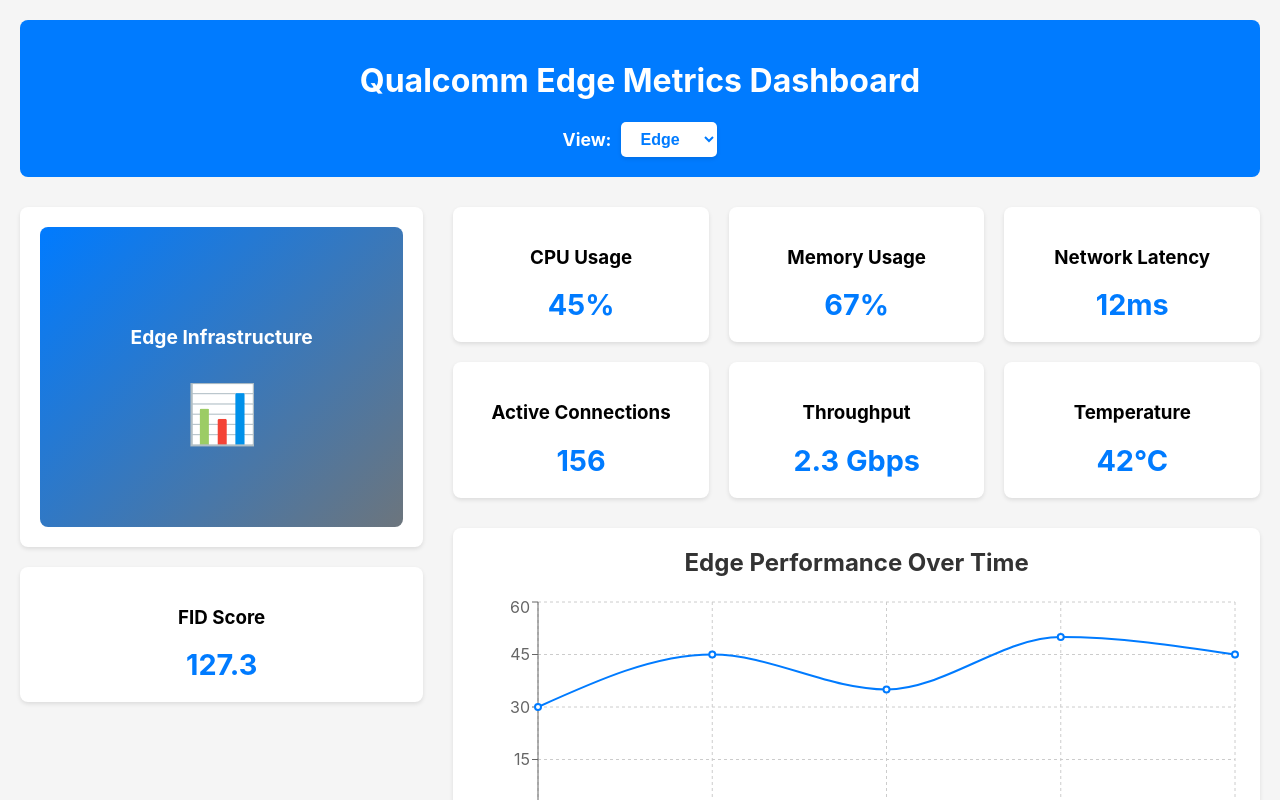
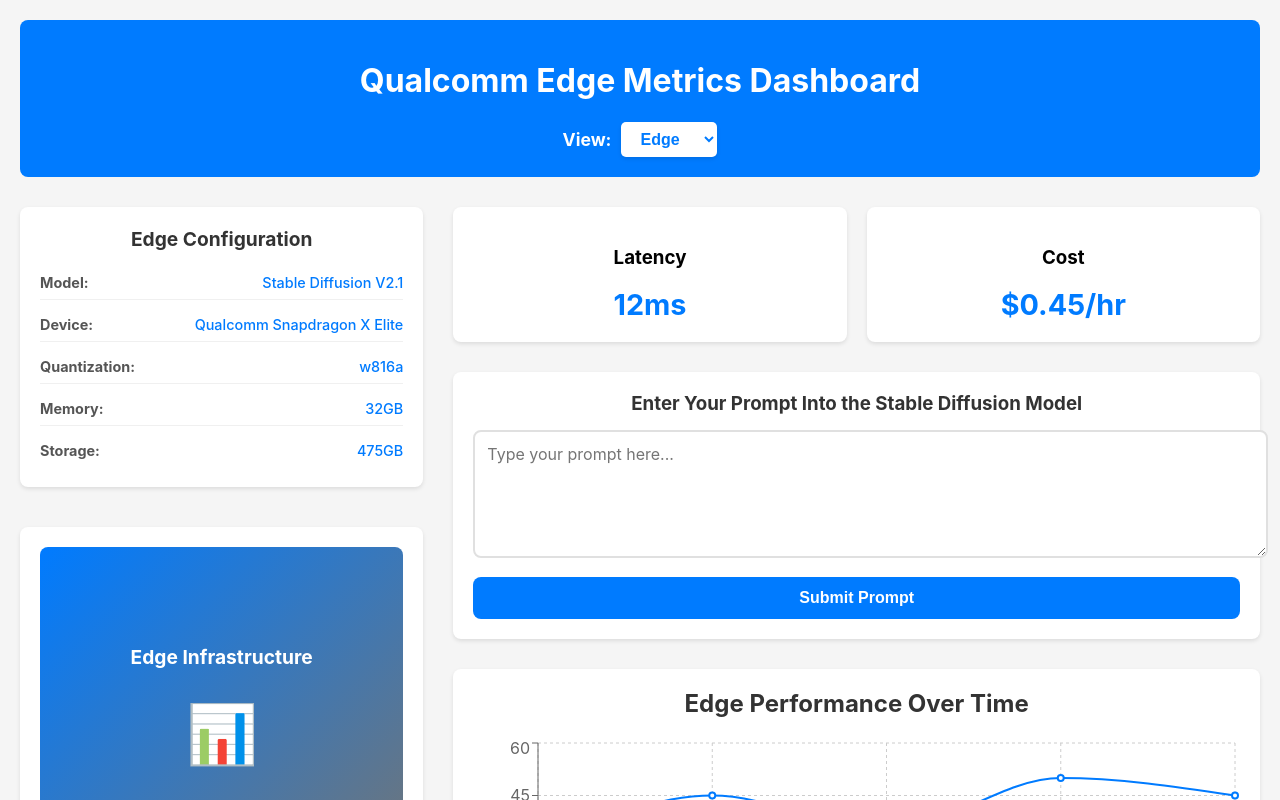
Before and after one commit to mdawn65/qualcomm-interface, a React (Create React App) app in the folder simple-dashboard/: page / in a window 1280 px wide. Shown: the top 800 px of the page. Built offline with nearby package versions, Linux system fonts and the light colour scheme.

Commit message:
Updated information on the dashboard

```diff
--- a/package.json
+++ b/package.json
@@ -10,6 +10,7 @@
     "react": "^19.2.0",
     "react-dom": "^19.2.0",
     "react-scripts": "5.0.1",
+    "recharts": "^3.3.0",
     "web-vitals": "^2.1.4"
   },
   "scripts": {
@@ -35,5 +36,10 @@
       "last 1 firefox version",
       "last 1 safari version"
     ]
+  },
+  "devDependencies": {
+    "autoprefixer": "^10.4.21",
+    "postcss": "^8.5.6",
+    "tailwindcss": "^4.1.16"
   }
 }
--- a/simple-dashboard/src/App.css
+++ b/simple-dashboard/src/App.css
@@ -177,6 +177,115 @@
   margin-bottom: 30px;
 }
 
+.metrics-grid-small {
+  display: grid;
+  grid-template-columns: repeat(2, 1fr);
+  gap: 20px;
+  margin-bottom: 30px;
+}
+
+.prompt-container {
+  background: white;
+  border-radius: 8px;
+  box-shadow: 0 2px 4px rgba(0, 0, 0, 0.1);
+  padding: 20px;
+  margin-bottom: 30px;
+  text-align: left;
+}
+
+.prompt-container h3 {
+  margin-top: 0;
+  margin-bottom: 15px;
+  color: #333;
+  text-align: center;
+}
+
+.prompt-input {
+  width: 100%;
+  padding: 12px;
+  border: 2px solid #e0e0e0;
+  border-radius: 8px;
+  font-size: 1em;
+  font-family: inherit;
+  resize: vertical;
+  min-height: 100px;
+  margin-bottom: 15px;
+}
+
+.prompt-input:focus {
+  outline: none;
+  border-color: #007bff;
+  box-shadow: 0 0 0 2px rgba(0, 123, 255, 0.25);
+}
+
+.submit-button {
+  background-color: #007bff;
+  color: white;
+  border: none;
+  padding: 12px 24px;
+  border-radius: 8px;
+  font-size: 1em;
+  font-weight: bold;
+  cursor: pointer;
+  width: 100%;
+  transition: background-color 0.2s;
+}
+
+.submit-button:hover {
+  background-color: #0056b3;
+}
+
+.submit-button:active {
+  transform: translateY(1px);
+}
+
+.info-container {
+  background: white;
+  border-radius: 8px;
+  box-shadow: 0 2px 4px rgba(0, 0, 0, 0.1);
+  padding: 20px;
+  text-align: left;
+  margin-bottom: 20px;
+}
+
+.info-container h3 {
+  margin: 0 0 15px 0;
+  color: #333;
+  text-align: center;
+  font-size: 1.2em;
+}
+
+.info-details {
+  display: flex;
+  flex-direction: column;
+  gap: 8px;
+}
+
+.info-item {
+  display: flex;
+  justify-content: space-between;
+  align-items: center;
+  padding: 8px 0;
+  border-bottom: 1px solid #f0f0f0;
+}
+
+.info-item:last-child {
+  border-bottom: none;
+}
+
+.info-label {
+  font-weight: bold;
+  color: #555;
+  font-size: 0.9em;
+}
+
+.info-value {
+  color: #007bff;
+  font-weight: 500;
+  font-size: 0.9em;
+  text-align: right;
+}
+
 /* Responsive design */
 @media (max-width: 768px) {
   .main-content {
--- a/simple-dashboard/src/App.js
+++ b/simple-dashboard/src/App.js
@@ -4,25 +4,34 @@
 
 function App() {
   const [selectedView, setSelectedView] = useState('Edge');
+  const [prompt, setPrompt] = useState('');
 
   const [edgeMetrics] = useState({
-    cpuUsage: 45,
-    memoryUsage: 67,
     networkLatency: 12,
-    activeConnections: 156,
-    throughput: '2.3 Gbps',
-    temperature: '42°C',
+    cost: '$0.45/hr',
     fidScore: 127.3
   });
 
   const [cloudMetrics] = useState({
-    cpuUsage: 32,
-    memoryUsage: 54,
     networkLatency: 8,
-    activeConnections: 234,
-    throughput: '5.7 Gbps',
-    temperature: '38°C',
+    cost: '$0.78/hr',
     fidScore: 89.7
+  });
+
+  const [edgeInfo] = useState({
+    model: 'Stable Diffusion V2.1',
+    device: 'Qualcomm Snapdragon X Elite',
+    quantization: 'w816a',
+    memory: '32GB',
+    storage: '475GB'
+  });
+
+  const [cloudInfo] = useState({
+    model: 'Stable Diffusion V2.1',
+    service: 'AWS EC2 g4dn.xlarge',
+    quantization: 'FP32 - 13.5GB',
+    gpu: 'NVIDIA T4 16GB',
+    region: 'us-west-2'
   });
 
   const edgeChartData = [
@@ -42,10 +51,21 @@
   ];
 
   const currentMetrics = selectedView === 'Edge' ? edgeMetrics : cloudMetrics;
+  const currentInfo = selectedView === 'Edge' ? edgeInfo : cloudInfo;
   const currentChartData = selectedView === 'Edge' ? edgeChartData : cloudChartData;
 
   const handleViewChange = (event) => {
     setSelectedView(event.target.value);
+  };
+
+  const handlePromptChange = (event) => {
+    setPrompt(event.target.value);
+  };
+
+  const handleSubmitPrompt = () => {
+    console.log('Submitted prompt:', prompt);
+    // Here you would typically send the prompt to your backend
+    alert(`Prompt submitted: ${prompt}`);
   };
 
   return (
@@ -68,6 +88,44 @@
 
       <div className="main-content">
         <div className="left-section">
+          <div className="info-container">
+            <h3>{selectedView} Configuration</h3>
+            <div className="info-details">
+              <div className="info-item">
+                <span className="info-label">Model:</span>
+                <span className="info-value">{currentInfo.model}</span>
+              </div>
+              <div className="info-item">
+                <span className="info-label">
+                  {selectedView === 'Edge' ? 'Device:' : 'Service:'}
+                </span>
+                <span className="info-value">
+                  {selectedView === 'Edge' ? currentInfo.device : currentInfo.service}
+                </span>
+              </div>
+              <div className="info-item">
+                <span className="info-label">Quantization:</span>
+                <span className="info-value">{currentInfo.quantization}</span>
+              </div>
+              <div className="info-item">
+                <span className="info-label">
+                  {selectedView === 'Edge' ? 'Memory:' : 'GPU:'}
+                </span>
+                <span className="info-value">
+                  {selectedView === 'Edge' ? currentInfo.memory : currentInfo.gpu}
+                </span>
+              </div>
+              <div className="info-item">
+                <span className="info-label">
+                  {selectedView === 'Edge' ? 'Storage:' : 'Region:'}
+                </span>
+                <span className="info-value">
+                  {selectedView === 'Edge' ? currentInfo.storage : currentInfo.region}
+                </span>
+              </div>
+            </div>
+          </div>
+
           <div className="image-container">
             <div className="mock-image">
               <p>{selectedView} Infrastructure</p>
@@ -82,36 +140,30 @@
         </div>
 
         <div className="right-section">
-          <div className="metrics-grid">
+          <div className="metrics-grid-small">
             <div className="metric-card">
-              <h3>CPU Usage</h3>
-              <div className="metric-value">{currentMetrics.cpuUsage}%</div>
-            </div>
-
-            <div className="metric-card">
-              <h3>Memory Usage</h3>
-              <div className="metric-value">{currentMetrics.memoryUsage}%</div>
-            </div>
-
-            <div className="metric-card">
-              <h3>Network Latency</h3>
+              <h3>Latency</h3>
               <div className="metric-value">{currentMetrics.networkLatency}ms</div>
             </div>
 
             <div className="metric-card">
-              <h3>Active Connections</h3>
-              <div className="metric-value">{currentMetrics.activeConnections}</div>
+              <h3>Cost</h3>
+              <div className="metric-value">{currentMetrics.cost}</div>
             </div>
+          </div>
 
-            <div className="metric-card">
-              <h3>Throughput</h3>
-              <div className="metric-value">{currentMetrics.throughput}</div>
-            </div>
-
-            <div className="metric-card">
-              <h3>Temperature</h3>
-              <div className="metric-value">{currentMetrics.temperature}</div>
-            </div>
+          <div className="prompt-container">
+            <h3>Enter Your Prompt Into the Stable Diffusion Model</h3>
+            <textarea
+              value={prompt}
+              onChange={handlePromptChange}
+              placeholder="Type your prompt here..."
+              className="prompt-input"
+              rows="4"
+            />
+            <button onClick={handleSubmitPrompt} className="submit-button">
+              Submit Prompt
+            </button>
           </div>
 
           <div className="chart-container">
```
Also changed, not shown: 1 other file (tests, documents, lock files or other folders).
